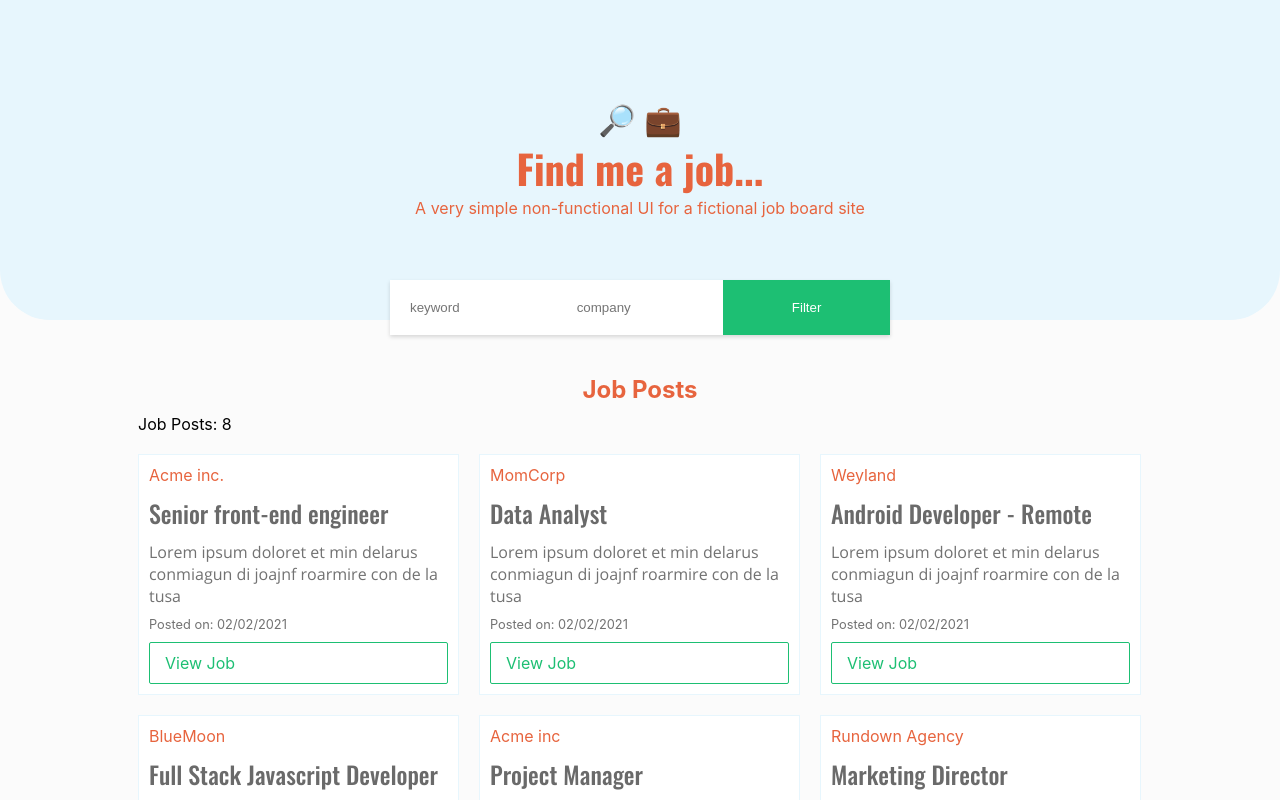
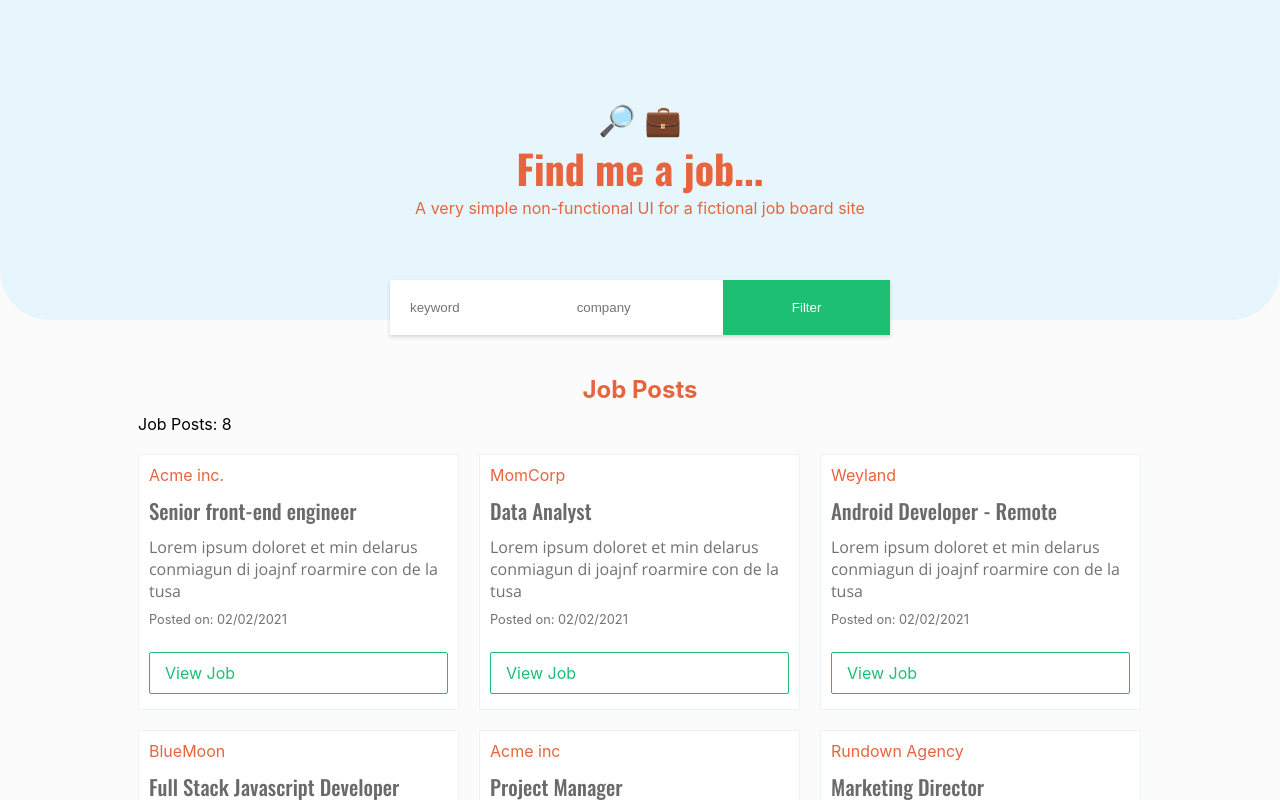
Before and after one commit to cesarcor/find-me-a-job, a React (Create React App) app: page / in a window 1280 px wide. Shown: the top 800 px of the page. Built offline with nearby package versions, Linux system fonts and the light colour scheme.

Commit message:
adjust job item padding

```diff
--- a/src/components/job-item/job-item.module.scss
+++ b/src/components/job-item/job-item.module.scss
@@ -1,60 +1,60 @@
-@import '../../assets/variables/variables';
+@import "../../assets/variables/variables";
 
-.job_item{
-    background: #FFFFFF;
+.job_item {
+  background: #ffffff;
   margin: 10px;
-    padding: 10px;
+  padding: 10px 10px 15px 10px;
   border: 1px solid $blue;
 
-    a{
+  a {
     text-decoration: none;
   }
 
-    .company_info_container{
+  .company_info_container {
     display: flex;
   }
 
-    &__company_logo{
+  &__company_logo {
     width: auto;
     max-height: 25px;
     display: inline-block;
   }
 
-    &__company{
+  &__company {
     color: $orange;
     display: block;
   }
 
-    &__title{
+  &__title {
     color: $darkgray;
     font-family: "Oswald Sans, sans-serif";
     font-weight: 500;
-        font-size: 1.5rem;
+    font-size: 1.3rem;
 
-        &:hover{
+    &:hover {
       color: $green;
     }
   }
 
-    &__snippet{
+  &__snippet {
     font-family: "Open Sans, sans-serif";
     font-weight: 400;
   }
 
-    &__date{
+  &__date {
     display: block;
     font-size: 0.8rem;
+    margin-bottom: 25px;
   }
 
   &__snippet,
-    &__date{
+  &__date {
     color: $gray;
   }
 
   .company_info_container,
   &__title,
-    &__snippet,
-    &__date{
+  &__snippet {
     margin-bottom: 10px;
   }
 }
```
Lines whose indentation alone changed are shown as unchanged.
